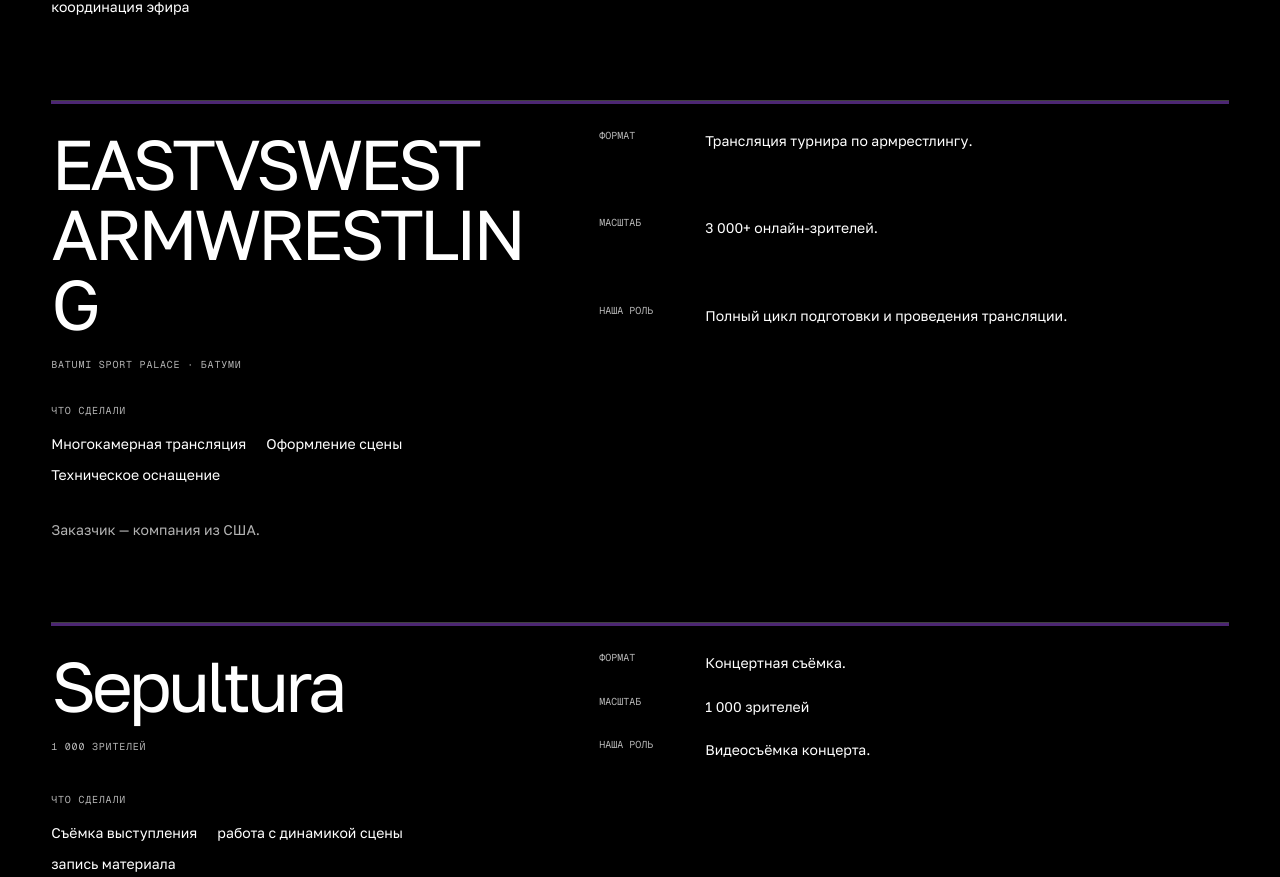
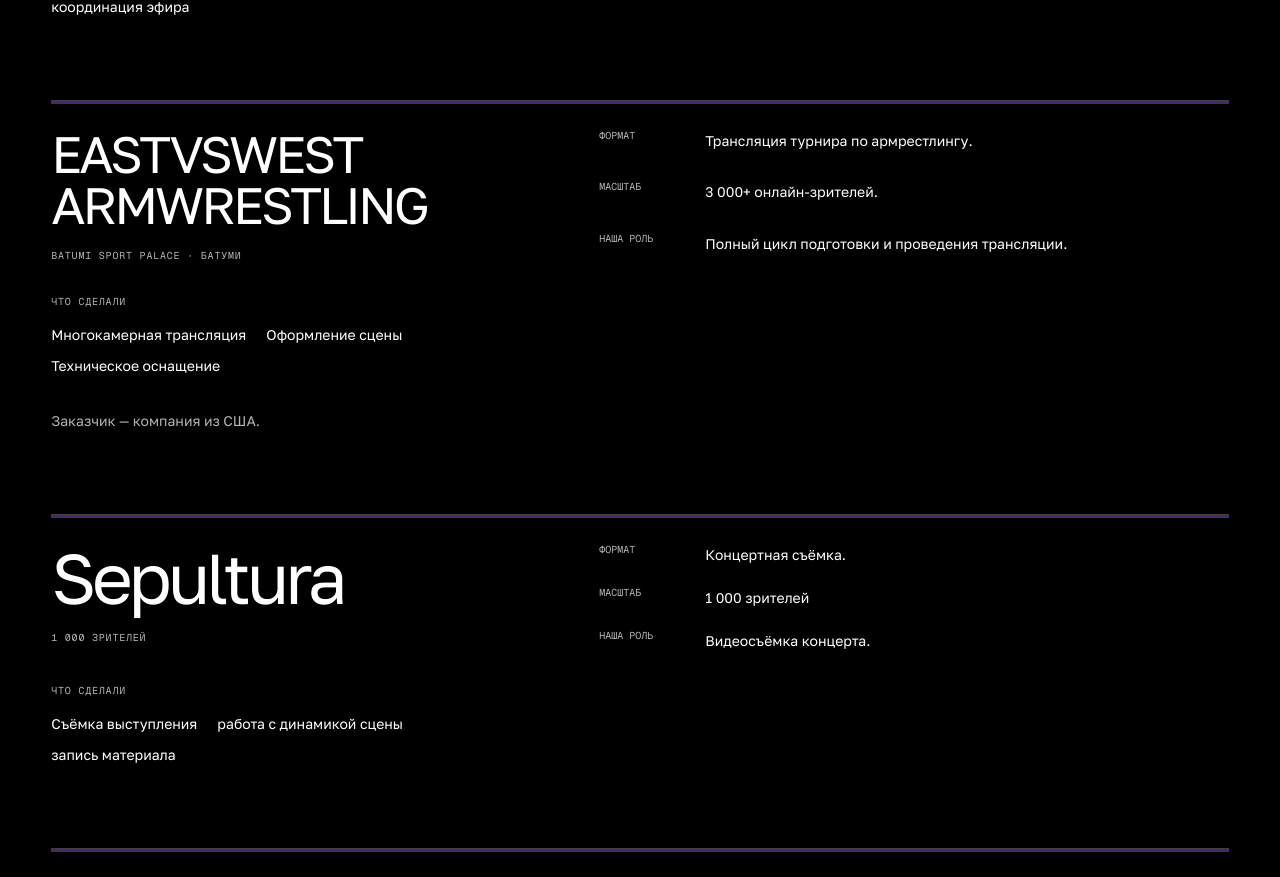
Before and after one commit to baryshnikovaxx/hpprod, a Next.js app: page /work in a window 1280 px wide. Shown: the part 5857-6734 px from the top of the page. Built offline with nearby package versions, Linux system fonts and the light colour scheme; no server answers.

Commit message:
Keep armwrestling case heading readable across viewports

```diff
--- a/app/work/page.tsx
+++ b/app/work/page.tsx
@@ -374,7 +374,7 @@
                   />
                 </div>}
                 <div className="work-copy">
-                  <div className="work-heading"><h2>{item.title}</h2><p className="broadcast-meta">{item.locationYear}</p></div>
+                  <div className="work-heading"><h2 style={item.id === "eastvswest-armwrestling" ? { fontSize: "clamp(28px, 4vw, 52px)" } : undefined}>{item.title}</h2><p className="broadcast-meta">{item.locationYear}</p></div>
                   <dl className="work-facts">
                     <div><dt>{isRu ? "Формат" : "Format"}</dt><dd>{item.format}</dd></div>
                     <div><dt>{isRu ? "Масштаб" : "Scale"}</dt><dd>{item.scale}</dd></div>
```
